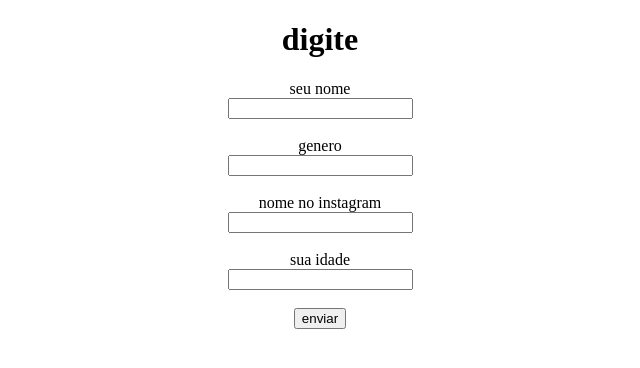
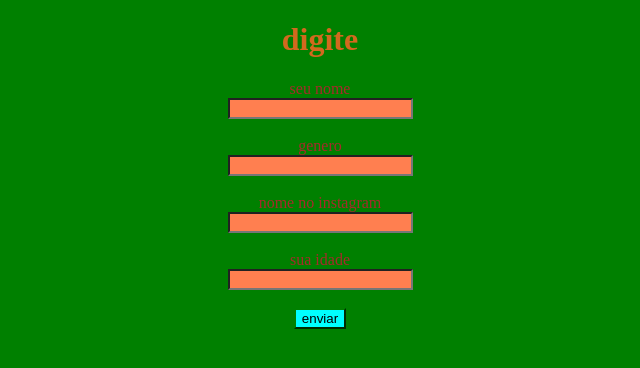
Before and after one commit to LeozimIdeau/pesquisa-simples, a Flask app: page / in a window 1280 px wide. Shown: the top 368 px of the page, without its empty margins (320-960 px from the left). Run offline with Flask 3, Linux system fonts and the light colour scheme.

Commit message:
Update menu.html

```diff
--- a/templates/menu.html
+++ b/templates/menu.html
@@ -3,10 +3,11 @@
 <head>
           <meta charset="UTF-8">
           <title>pesquisa </title>
+          <link rel="stylesheet" href="{{url_for('static',filename='css/menu.css')}}">
 </head>
 <body>
           <div style="text-align: center;">
-                    <h1>digite </h1>
+                    <h1 class="a">digite </h1>
                     <form action="/d" method="POST">
                               <label>seu nome</label><br>
                               <input type="text" name="nome" required><br><br>
@@ -16,7 +17,7 @@
                               <input type="text" name="instagram" required><br><br>
                               <label >sua idade</label><br>
                               <input type="number" step="1" name="idade" required><br><br>
-                              <input type="submit" value="enviar">
+                              <input type="submit" value="enviar" class="sub">
                     </form>
           </div>
 
```
